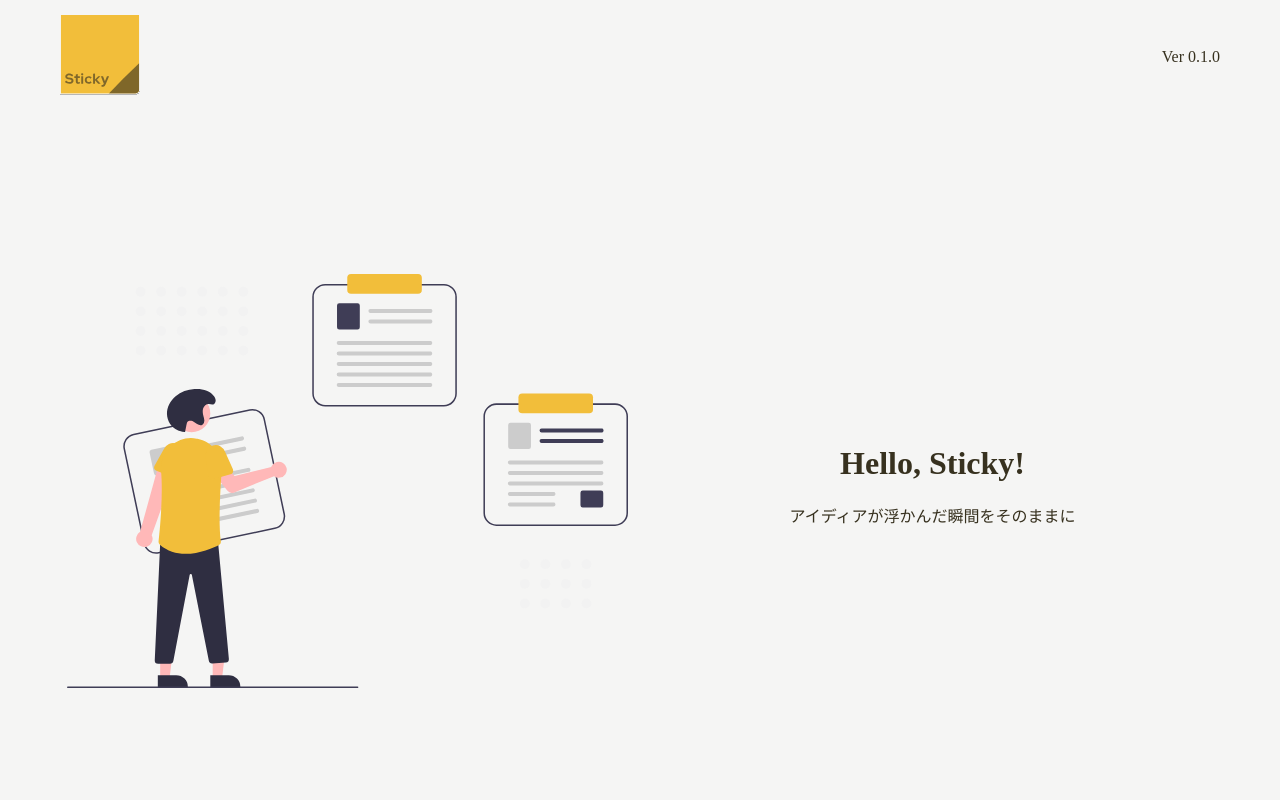
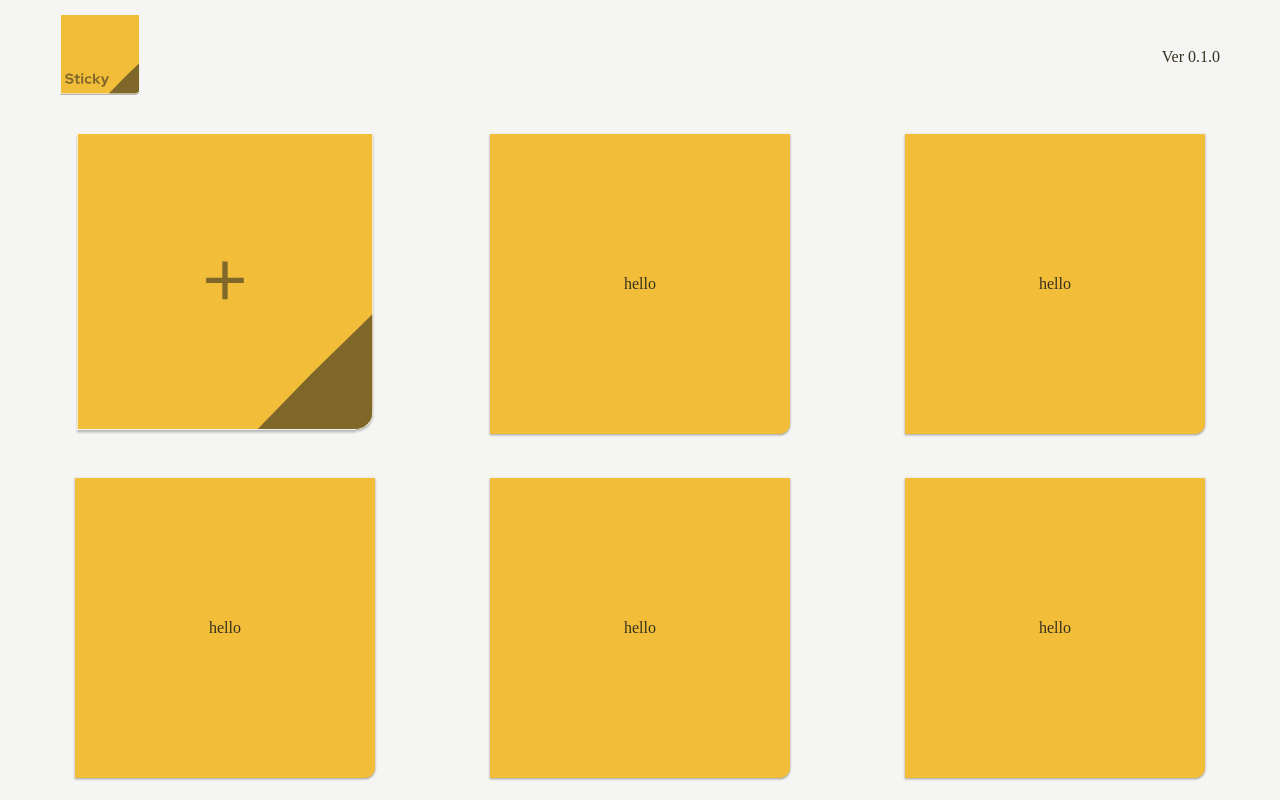
Before and after one commit to yurarin/Sticky, a React (Create React App) app: page / in a window 1280 px wide. Before the commit this address led to /hello. Shown: the top 800 px of the page. Built offline with nearby package versions, Linux system fonts and the light colour scheme; a web font is replaced by a local one.

Commit message:
homeページを作成

```diff
--- a/src/App.js
+++ b/src/App.js
@@ -1,17 +1,19 @@
 import { Header } from "./components/index";
 import { Routes, Route, Navigate } from "react-router-dom";
-import { Hello } from "./elementIndex";
+import { Hello, Home } from "./elementIndex";
 
 function App() {
-  const login = false;
+  const login = true;
 
   return (
     <div className="App">
-      <Header />
+      <Header version="0.1.0" />
       <div className='viewContainer'>
         <Routes>
-          <Route path="/" element={login ? <h1>ログインしてます！</h1> : <Navigate replace to="/hello" />} />
-          <Route path="/hello" element={<Hello />} />
+          <Route path="/" element={login ? <Home /> : <Navigate to="/hello" />} />
+          <Route path="/hello" element={login ? <Navigate to="/" /> : <Hello />} />
+          <Route path="/login" element={<h1>loginです</h1>} />
+          <Route path="/create" element={<h1>createです。</h1>} />
         </Routes>
       </div>
     </div>
--- /dev/null
+++ b/src/Home.js
@@ -0,0 +1,37 @@
+import React from "react";
+import "./styles/Home.css";
+import { Add } from "./assets/index";
+import { StickyNote } from "./components/index";
+import { Link } from "react-router-dom";
+
+const Home= () => {
+    return (
+        <div className="stickyContainer">
+            <div className="stickyItem">
+                <Link to="/create">
+                    <img src={Add} alt="img" />
+                </Link>
+            </div>
+            <div className="stickyItem">
+                <StickyNote text="hello" />
+            </div>
+            <div className="stickyItem">
+                <StickyNote text="hello" />
+            </div>
+            <div className="stickyItem">
+                <StickyNote text="hello" />
+            </div>
+            <div className="stickyItem">
+                <StickyNote text="hello" />
+            </div>
+            <div className="stickyItem">
+                <StickyNote text="hello" />
+            </div>
+            <div className="stickyItem">
+                <StickyNote text="hello" />
+            </div>
+        </div>
+    )
+}
+
+export default Home;
--- a/src/components/Header.js
+++ b/src/components/Header.js
@@ -4,9 +4,7 @@ import { Logo } from "../assets/index";
 import { Link } from "react-router-dom";
 
 
-const Header = () => {
-  const version = "0.1.0";
-
+const Header = (props) => {
   return (
     <header className="viewContainer">
       <div className="headerItem">
@@ -15,7 +13,7 @@ const Header = () => {
         </Link>
       </div>
       <div className="headerItem">
-        <p>Ver {version}</p>
+        <p>Ver {props.version}</p>
       </div>
     </header>
   );
--- a/src/components/StickyNote.js
+++ b/src/components/StickyNote.js
@@ -1,8 +1,13 @@
 import React from "react";
+import "../styles/StickyNote.css";
 
-const StickyNote = () => {
+const StickyNote = (props) => {
     return (
-        <h1>StickyNoteです</h1>
+        <div className="sticky">
+            <div className="inStickyItem">
+                <p>{ props.text }</p>
+            </div>
+        </div>
     )
 };
 
--- a/src/elementIndex.js
+++ b/src/elementIndex.js
@@ -1,3 +1,4 @@
 import Hello from "./Hello";
+import Home from "./Home";
 
-export { Hello };
+export { Hello, Home };
--- /dev/null
+++ b/src/styles/Home.css
@@ -0,0 +1,24 @@
+.stickyContainer {
+    display: flex;
+    flex-wrap: wrap;
+    justify-content: space-between;
+}
+.stickyItem {
+    width: 300px;
+    padding: 20px;
+}
+.stickyItem img {
+    width: 300px;
+    height: 300px;
+}
+.stickyContainer::after {
+    content: "";
+    width: 300px;
+    height: 300px;
+    padding: 20px;
+}
+@media (width <= 710px) {
+    .stickyContainer{
+        justify-content: space-around;
+    }
+}
--- a/src/styles/StickyNote.css
+++ b/src/styles/StickyNote.css
@@ -0,0 +1,12 @@
+.sticky {
+    width: 300px;
+    height: 300px;
+    background: #f2be3a;
+    border-radius: 0 0 10px 0;
+    box-shadow: #8a8a8ab9 0px 1px 2px 0.3px;
+    display: flex;
+    flex-wrap: nowrap;
+    justify-content: space-around;
+    align-items: center;
+    text-align: center;
+}
```
